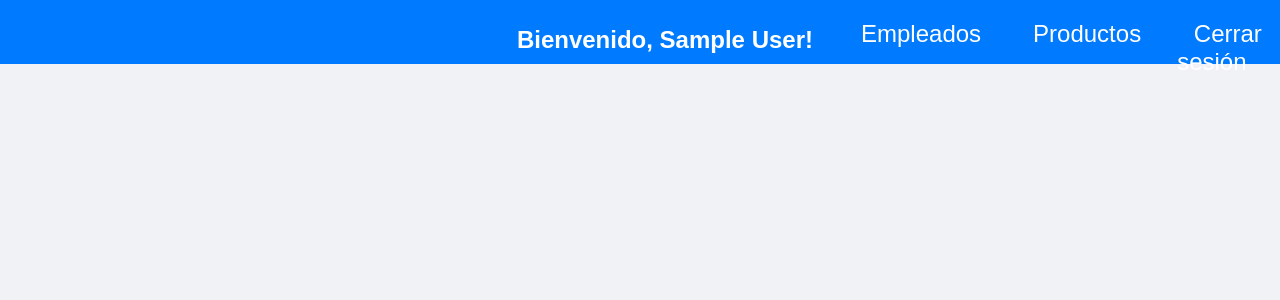
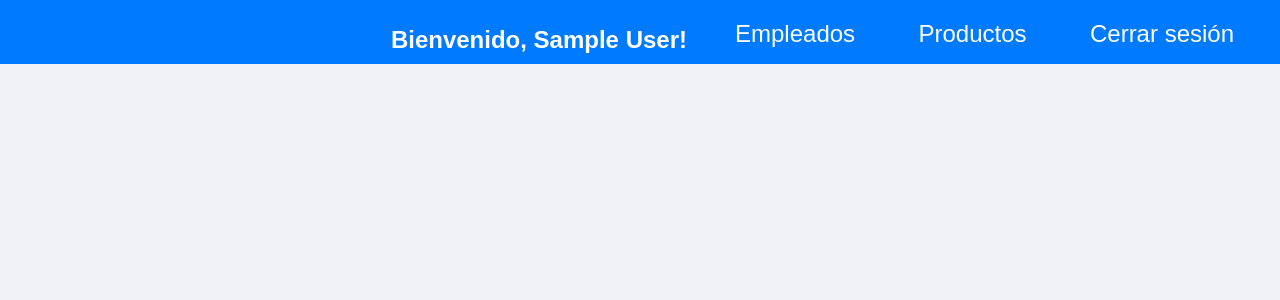
Before and after one commit to BryanSantos99/Programacion-para-internet, a PHP site: page /bienvenido.php in a window 1280 px wide. Shown: the top 300 px of the page. Run offline with PHP 8.4, Linux system fonts and the light colour scheme; the visitor is signed in with stand-in values (Sample User, id 1).

Commit message:
mejora menu y lista

```diff
--- a/administradores/style/main.css
+++ b/administradores/style/main.css
@@ -24,7 +24,7 @@ body {
   display: flex;
   justify-content: flex-end;
   list-style: none;
-  width: 35%;
+  width: 45%;
   height: 5vh;
   text-align: center;
   padding-left: 1rem;
--- a/administradores/style/style.css
+++ b/administradores/style/style.css
@@ -11,7 +11,7 @@ body {
 
 .contenedor {
 
-  margin-top: 9rem;
+  margin-top: 5rem;
   padding: 20px;
   box-shadow: 0px 0px 10px rgba(0, 0, 0, 0.1);
 }
```
